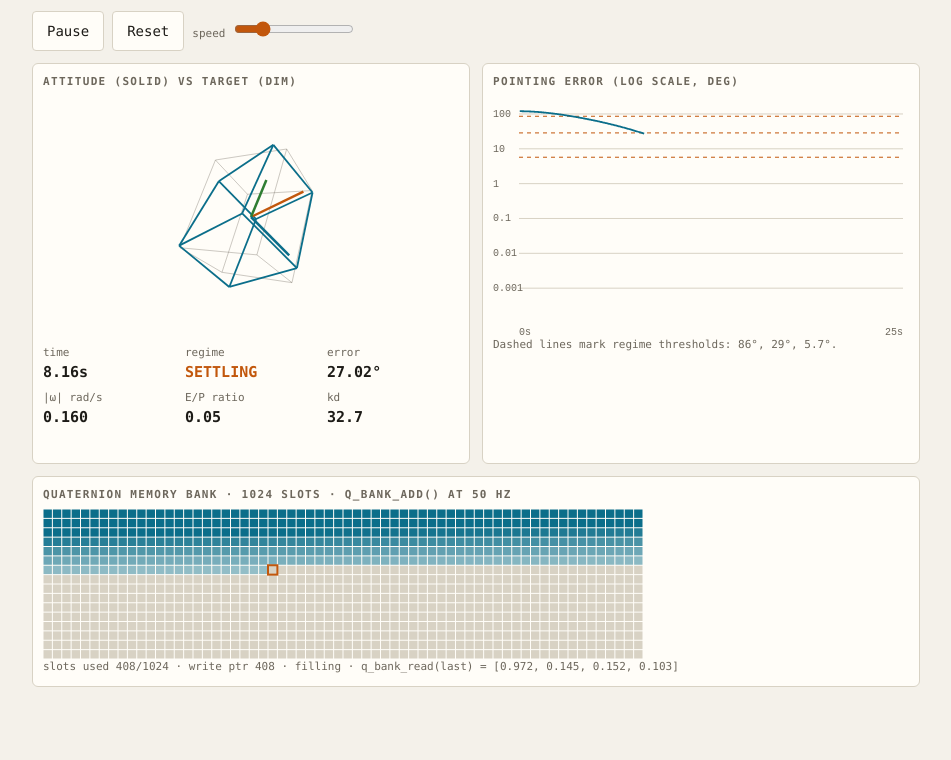
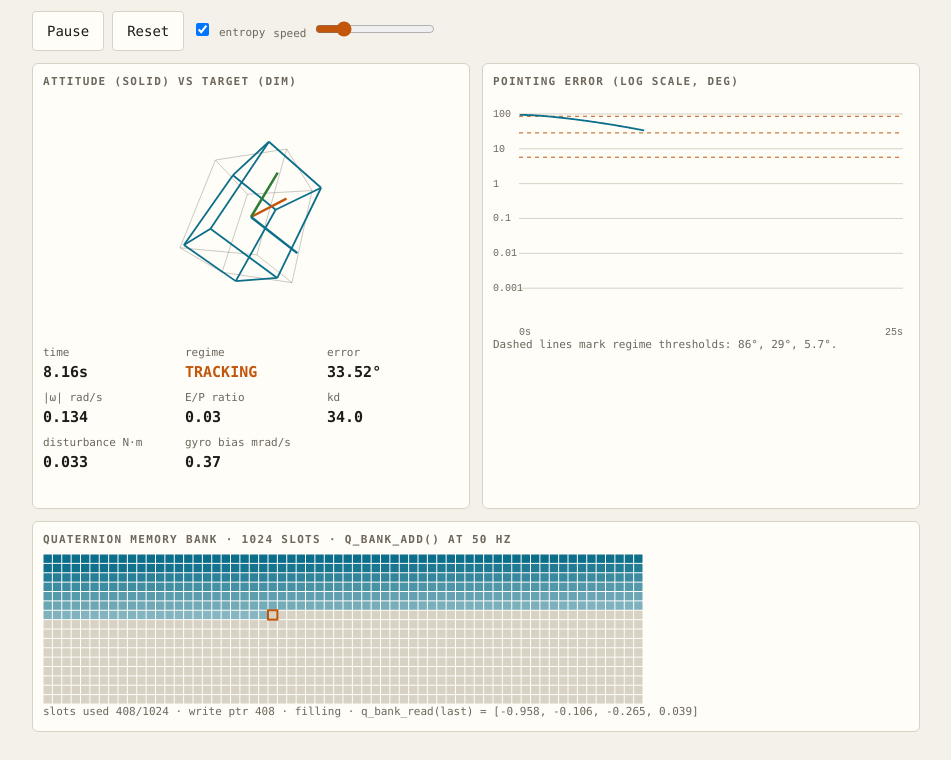
Before and after one commit to subunits/spacecraft-acs, a plain HTML site: page index.html in a window 1280 px wide. Shown: the part 66-826 px from the top of the page, without its empty margins (164-1115 px from the left). Before the commit the page ends 800 px from the top, so only its background shows below. Drawn offline with Linux system fonts and the light colour scheme; animation ran at ten frames a second.

Commit message:
Add entropy checkbox and update reset/tick functions

```diff
--- a/index.html
+++ b/index.html
@@ -31,11 +31,11 @@ input[type=range]{accent-color:var(--a);width:120px}
 <h1>HYBRID ACS <span>v7.21</span></h1>
 <p class="s">Flat JS port of Hybrid.hs + quaternion memory bank model. Everything runs in this one file.</p>
 <div class="ctl"><button id="run">Pause</button><button id="rst">Reset</button>
-<label class="n">speed <input id="spd" type="range" min="1" max="16" value="4"></label></div>
+<label class="n"><input id="ent" type="checkbox" checked> entropy</label><label class="n">speed <input id="spd" type="range" min="1" max="16" value="4"></label></div>
 <div class="row">
 <div class="card"><h2>Attitude (solid) vs target (dim)</h2><canvas id="c3" height="240"></canvas>
 <div class="kv"><div>time<b id="t">0</b></div><div>regime<b id="reg">-</b></div><div>error<b id="e">-</b></div>
-<div>|ω| rad/s<b id="w">-</b></div><div>E/P ratio<b id="r">-</b></div><div>kd<b id="kd">-</b></div></div>
+<div>|ω| rad/s<b id="w">-</b></div><div>E/P ratio<b id="r">-</b></div><div>kd<b id="kd">-</b></div><div>disturbance N·m<b id="db">-</b></div><div>gyro bias mrad/s<b id="bi">-</b></div></div>
 <div id="sum"></div></div>
 <div class="card"><h2>Pointing error (log scale, deg)</h2><canvas id="cp" height="240"></canvas>
 <div class="n">Dashed lines mark regime thresholds: 86°, 29°, 5.7°.</div></div>
@@ -60,10 +60,11 @@ class Bank{constructor(){this.b=new Float32Array(4096);this.head=0;this.n=0}
  add(q){this.b.set(q,this.head*4);this.head=(this.head+1)%1024;this.n=Math.min(this.n+1,1024)}
  read(i){return Array.from(this.b.slice(i*4,i*4+4))}}
 let S,bank,hist,step,peakT,run=true;
-function reset(){S={q:nrm([.5,.5,.5,.5]),w:[0,0,0],t:0};bank=new Bank();hist=[];step=0;peakT=0;
+function reset(){const on=document.getElementById("ent").checked;S={on,q:on?nrm([Math.random()*2-1,...rv(1)]):nrm([.5,.5,.5,.5]),w:on?rv(.3):[0,0,0],t:0,b:[0,0,0],d:[0,0,0]};bank=new Bank();hist=[];step=0;peakT=0;
  S.e0=vn(errVec(TG,S.q));document.getElementById("sum").textContent="";run=true;document.getElementById("run").textContent="Pause"}
-function tick(){const aq=nrm(Qm(S.q,expM(rv(.001)))),aw=S.w.map((v,i)=>v+rv(.0001)[i]);
- const c=control(aq,aw),[tx,ty,tz]=c.tq,[wx,wy,wz]=S.w;
+function tick(){if(S.on){S.b=S.b.map(v=>v+(Math.random()*2-1)*2e-5);S.d=S.d.map(v=>v*.99+(Math.random()*2-1)*.005)}
+ const aq=nrm(Qm(S.q,expM(rv(.001)))),aw=S.w.map((v,i)=>v+S.b[i]+rv(.0001)[i]);
+ const c=control(aq,aw),[tx,ty,tz]=c.tq.map((v,i)=>v+S.d[i]),[wx,wy,wz]=S.w;
  const a=[(tx-(I[2]-I[1])*wy*wz)/I[0],(ty-(I[0]-I[2])*wz*wx)/I[1],(tz-(I[1]-I[0])*wx*wy)/I[2]];
  S.q=nrm(Qm(S.q,expM(S.w.map(v=>v*DT))));S.w=S.w.map((v,i)=>v+DT*a[i]);S.t+=DT;step++;
  peakT=Math.max(peakT,vn(c.tq));S.c=c;if(step%2==0)bank.add(S.q);
@@ -97,7 +98,7 @@ const $=id=>document.getElementById(id),c3=$("c3"),cp=$("cp"),cb=$("cb");
 function frame(){if(run&&S.t<25-1e-9)for(let i=0;i<+$("spd").value*4&&S.t<25-1e-9;i++)tick();
  if(S.t>=25-1e-9&&!$("sum").textContent){const f=S.e*180/Math.PI;$("sum").textContent=`DONE · final ${f.toFixed(4)}° · peak torque ${peakT.toFixed(1)} N·m · convergence ${(100*(1-S.e/S.e0)).toFixed(2)}%`}
  const c=S.c||{reg:"-",r:0,kd:0};$("t").textContent=S.t.toFixed(2)+"s";$("reg").textContent=c.reg;$("e").textContent=S.e===undefined?(S.e0*180/Math.PI).toFixed(1)+"°":(S.e*180/Math.PI).toFixed(S.e<.01?4:2)+"°";
- $("w").textContent=vn(S.w).toFixed(3);$("r").textContent=c.r.toFixed(2);$("kd").textContent=c.kd.toFixed(1);
+ $("w").textContent=vn(S.w).toFixed(3);$("r").textContent=c.r.toFixed(2);$("kd").textContent=c.kd.toFixed(1);$("db").textContent=vn(S.d).toFixed(3);$("bi").textContent=(vn(S.b)*1000).toFixed(2);
  draw3();drawP();drawB();requestAnimationFrame(frame)}
 $("run").onclick=()=>{run=!run;$("run").textContent=run?"Pause":"Run"};
 $("rst").onclick=reset;reset();frame();
```
